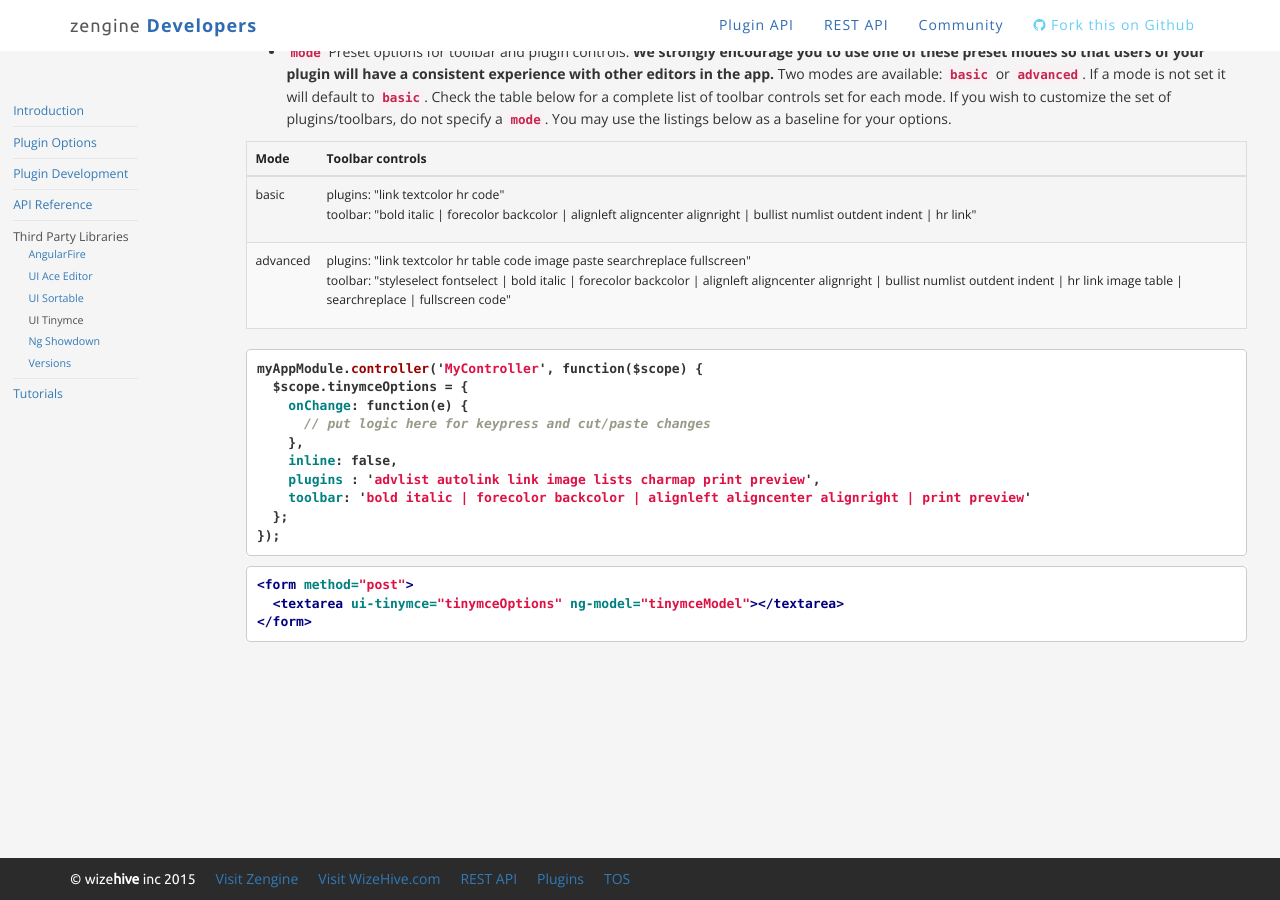
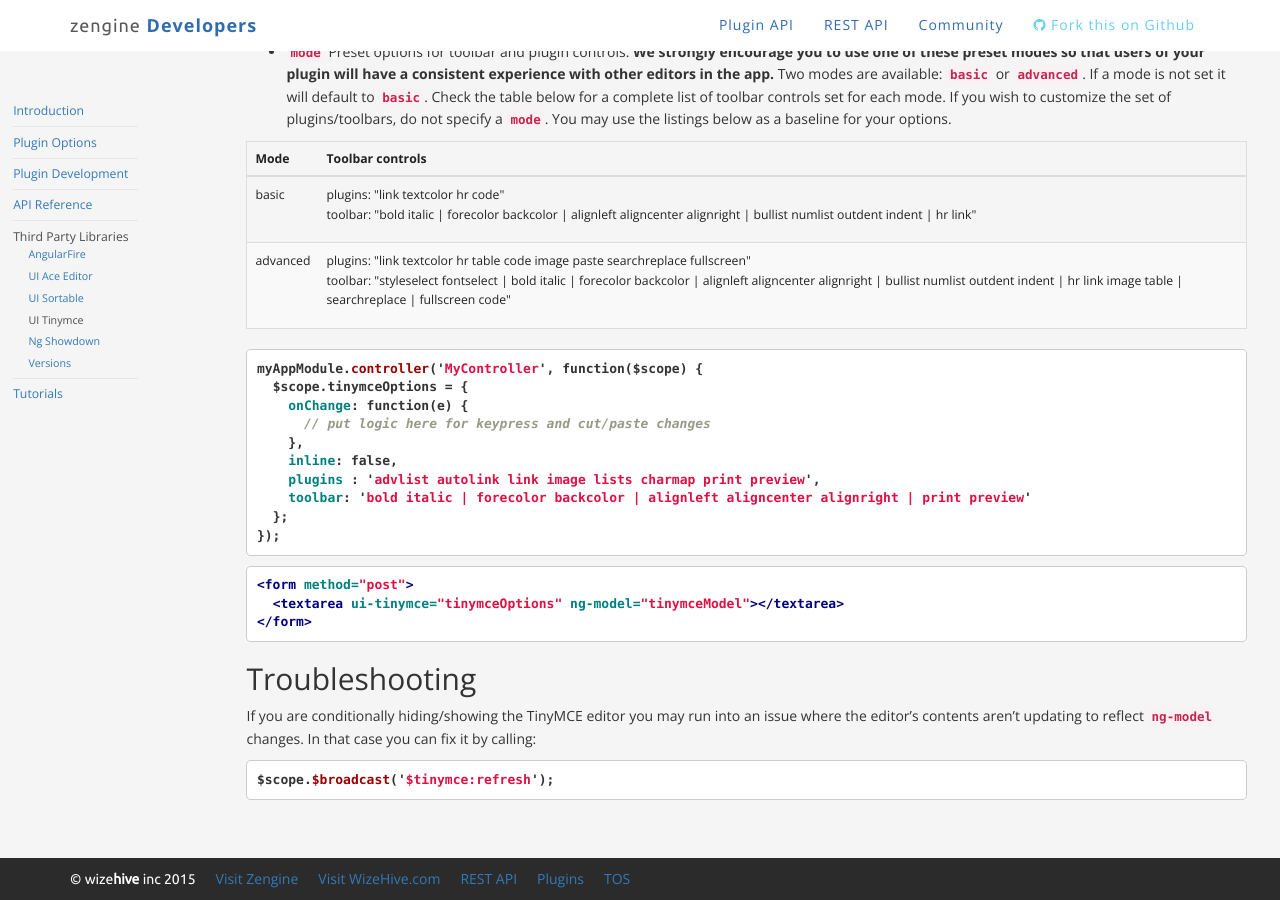
Before and after one commit to ZengineHQ/developers, a Jekyll site: the page built from plugins/third-party/tinymce.md, in a window 1280 px wide and 900 px high, scrolled down 703 px. Built offline with Jekyll 4.4.1, drawn with Linux system fonts in a browser that asks for light colours; nearby versions of some CDN libraries; our own code applies the rules of GitHub Pages for plain Markdown files.

Commit message:
add a note about a tinymce issue I just dealt with

```diff
--- a/plugins/third-party/tinymce.md
+++ b/plugins/third-party/tinymce.md
@@ -86,3 +86,11 @@ myAppModule.controller('MyController', function($scope) {
   <textarea ui-tinymce="tinymceOptions" ng-model="tinymceModel"></textarea>
 </form>
 {% endhighlight %}
+
+## Troubleshooting
+
+If you are conditionally hiding/showing the TinyMCE editor you may run into an issue where the editor's contents aren't updating to reflect `ng-model` changes. In that case you can fix it by calling:
+
+{% highlight js%}
+$scope.$broadcast('$tinymce:refresh');
+{% endhighlight %}
```
